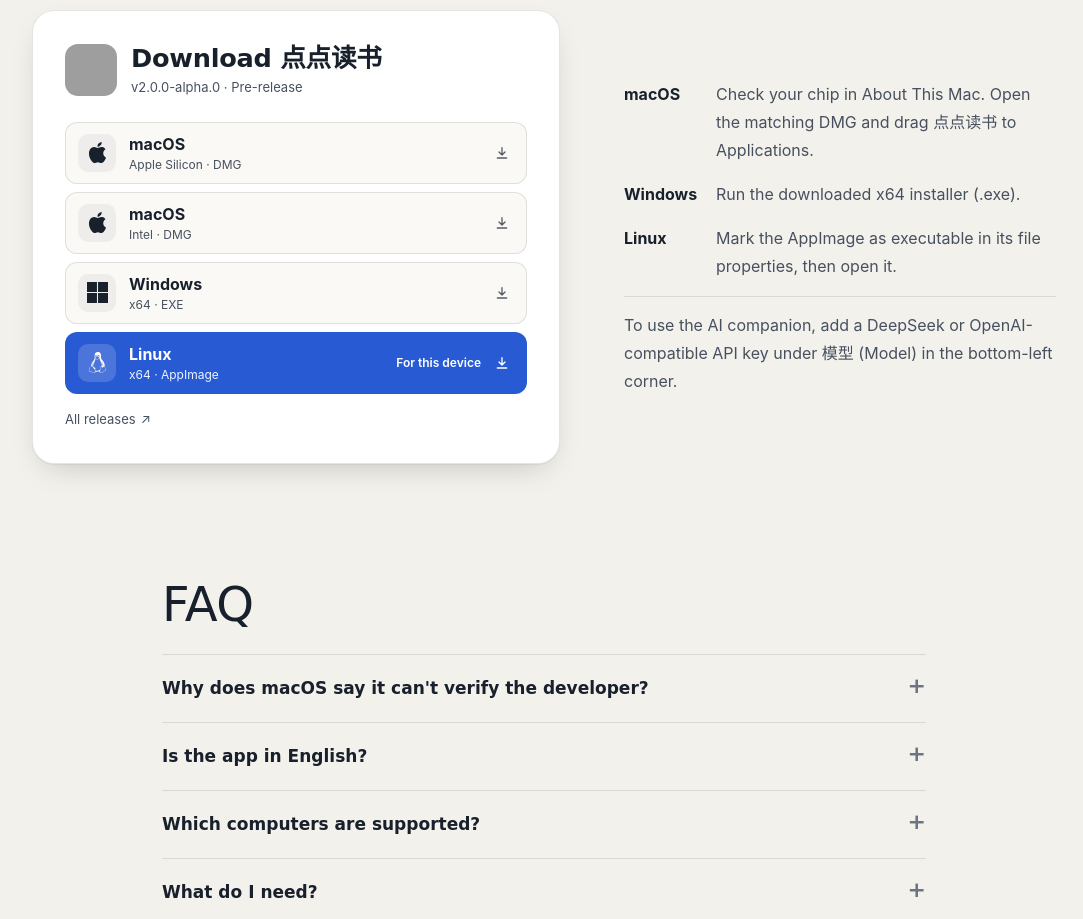
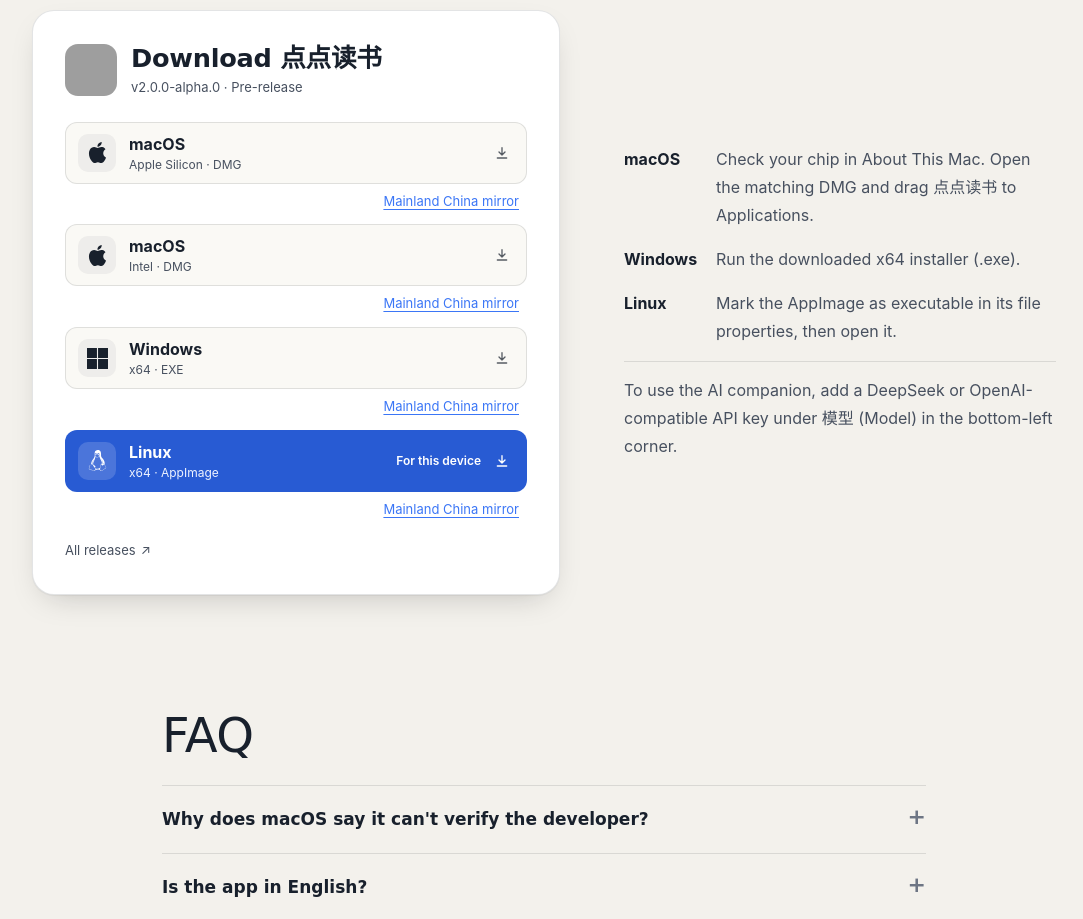
Before and after one commit to Youhai020616/diandianreading, a React (Vite) app in the folder site/: page / in a window 1280 px wide. Shown: the part 7100-8019 px from the top of the page, without its empty margins (96-1179 px from the left). Built offline with nearby package versions, Linux system fonts and the light colour scheme; no server answers; grey boxes are pictures that could not be loaded; a small style sheet from the web is missing.

Commit message:
feat(site): offer a mainland China mirror for desktop installers (#58)

```diff
--- a/site/src/App.tsx
+++ b/site/src/App.tsx
@@ -333,7 +333,8 @@ function Download({ copy, faq }: { copy: SiteCopy["download"]; faq: SiteCopy["fa
               const recommended = installer === match;
               const osMatch = !match && device?.cpu === "unknown" && device.os === installer.platform;
               return (
-                <a key={installer.url} className="installer" href={installer.url}
+                <div key={installer.url} className="installer-option">
+                  <a className="installer" href={installer.url}
                     data-match={recommended ? "device" : osMatch ? "os" : undefined}>
                     <span className="installer-mark" aria-hidden="true">
                       <span className="platform-logo" data-platform={installer.platform} />
@@ -345,6 +346,13 @@ function Download({ copy, faq }: { copy: SiteCopy["download"]; faq: SiteCopy["fa
                     {recommended && <span className="installer-recommended">{copy.recommended}</span>}
                     <DownloadIcon />
                   </a>
+                  {installer.mirrorUrl && (
+                    <a className="installer-mirror" href={installer.mirrorUrl}
+                      aria-label={`${copy.mirror} · ${installer.platform} ${installer.arch}`}>
+                      {copy.mirror}
+                    </a>
+                  )}
+                </div>
               );
             })}
           </div>
--- a/site/src/content.ts
+++ b/site/src/content.ts
@@ -12,16 +12,21 @@ import type { DesktopOS, InstallerCPU } from "./installerDevice";
 
 export const REPO = "https://github.com/Youhai020616/diandianreading";
 export const VERSION = "2.0.0-alpha.0";
+const mirrorBase = import.meta.env.VITE_CN_DOWNLOAD_BASE_URL?.trim().replace(/\/+$/, "");
 const packages = [
   { platform: "macOS", cpu: "arm64", arch: "Apple Silicon", format: "DMG", file: "mac-arm64.dmg" },
   { platform: "macOS", cpu: "x64", arch: "Intel", format: "DMG", file: "mac-x64.dmg" },
   { platform: "Windows", cpu: "x64", arch: "x64", format: "EXE", file: "win-x64.exe" },
   { platform: "Linux", cpu: "x64", arch: "x64", format: "AppImage", file: "linux-x86_64.AppImage" },
 ] satisfies Array<{ platform: DesktopOS; cpu: InstallerCPU; arch: string; format: string; file: string }>;
-export const INSTALLERS = packages.map(({ file, ...installer }) => ({
-  ...installer,
-  url: `${REPO}/releases/download/v${VERSION}/diandianreading-${VERSION}-${file}`,
-}));
+export const INSTALLERS = packages.map(({ file, ...installer }) => {
+  const assetPath = `v${VERSION}/diandianreading-${VERSION}-${file}`;
+  return {
+    ...installer,
+    url: `${REPO}/releases/download/${assetPath}`,
+    mirrorUrl: mirrorBase ? `${mirrorBase}/${assetPath}` : undefined,
+  };
+});
 export const RELEASES_URL = `${REPO}/releases`;
 export const SECURITY_URL = `${REPO}/blob/main/SECURITY.md`;
 export const PLUGINS_URL = `${REPO}/tree/main/plugins`;
@@ -71,6 +76,7 @@ export interface SiteCopy {
     meta: string;
     all: string;
     recommended: string;
+    mirror: string;
     chooseMac: string;
     checkCPU: string;
     install: Record<DesktopOS, string>;
@@ -246,6 +252,7 @@ const ZH: SiteCopy = {
     title: "下载点点读书",
     meta: `v${VERSION} · 预发布版`,
     recommended: "本机推荐",
+    mirror: "国内备用下载",
     chooseMac: "已识别为 Mac，可在「关于本机」查看芯片后选择。",
     checkCPU: "此系统提供 x64 安装包，请确认电脑使用 Intel 或 AMD 64 位处理器。",
     all: "全部版本",
@@ -415,6 +422,7 @@ const EN: SiteCopy = {
     title: "Download 点点读书",
     meta: `v${VERSION} · Pre-release`,
     recommended: "For this device",
+    mirror: "Mainland China mirror",
     chooseMac: "Mac detected. Check your chip in About This Mac to choose a download.",
     checkCPU: "The installer for this system requires a 64-bit Intel or AMD processor.",
     all: "All releases",
--- a/site/src/styles.css
+++ b/site/src/styles.css
@@ -717,6 +717,20 @@ code {
   gap: 8px;
 }
 
+.installer-option {
+  display: grid;
+  gap: 2px;
+}
+
+.installer-mirror {
+  justify-self: end;
+  padding: 5px 8px;
+  font-size: 13px;
+  color: var(--accent);
+  text-decoration: underline;
+  text-underline-offset: 3px;
+}
+
 .installer {
   display: flex;
   align-items: center;
@@ -804,6 +818,7 @@ code {
 
 .release-link:hover { text-decoration: underline; }
 .installer:focus-visible,
+.installer-mirror:focus-visible,
 .release-link:focus-visible {
   outline: 3px solid var(--accent);
   outline-offset: 3px;
```
Also changed, not shown: 1 other file (tests, documents, lock files or other folders). Lines whose indentation alone changed are shown as unchanged.
